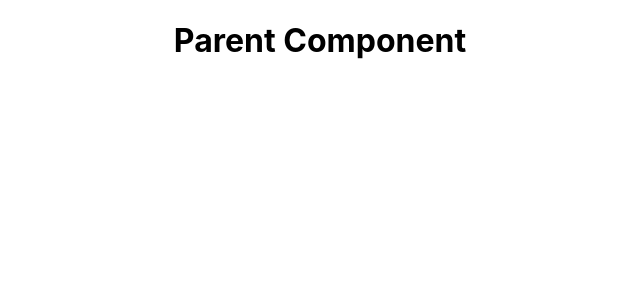
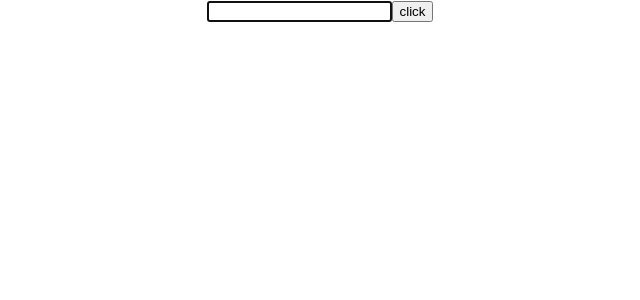
Before and after one commit to jkatipelly/ReactBasics, a React (Create React App) app: page / in a window 1280 px wide. Shown: the top 300 px of the page, without its empty margins (320-960 px from the left). Built offline with nearby package versions, Linux system fonts and the light colour scheme.

Commit message:
RefsDemo

```diff
--- a/src/App.js
+++ b/src/App.js
@@ -15,6 +15,7 @@
 import Form from './Components/Form';
 import LifecycleA from './Components/LifecycleA';
 import ParentComp from './Components/ParentComp';
+import RefsDemo from './Components/RefsDemo';
 
 
 function App() {
@@ -22,7 +23,10 @@
   return (
     <div className="App">
 
-        <ParentComp></ParentComp>
+
+
+        <RefsDemo></RefsDemo>
+        {/* <ParentComp></ParentComp> */}
         {/* <LifecycleA /> */}
         {/* <Form></Form> */}
     </div>
--- /dev/null
+++ b/src/Components/RefsDemo.js
@@ -0,0 +1,34 @@
+import React, { Component } from 'react'
+
+export class RefsDemo extends Component {
+
+    constructor(props) {
+        super(props)
+
+        this.inputRef =React.createRef()
+
+      }
+
+      componentDidMount()
+      {
+        this.inputRef.current.focus()
+          console.log(this.inputRef)
+      }
+
+      clickHandler = () => {
+       alert(this.inputRef.current.value)
+      }
+
+
+    render() {
+
+            return (
+            <div>
+                <input type="text" ref={this.inputRef}></input>
+                <button onClick={this.clickHandler}>click</button>
+            </div>
+            )
+  }
+}
+
+export default RefsDemo
```
